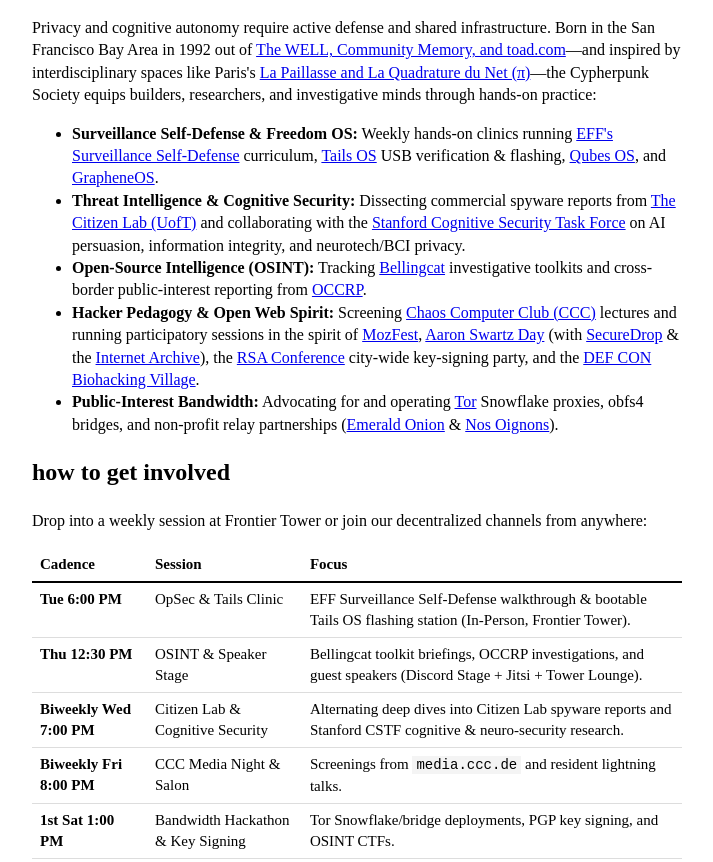
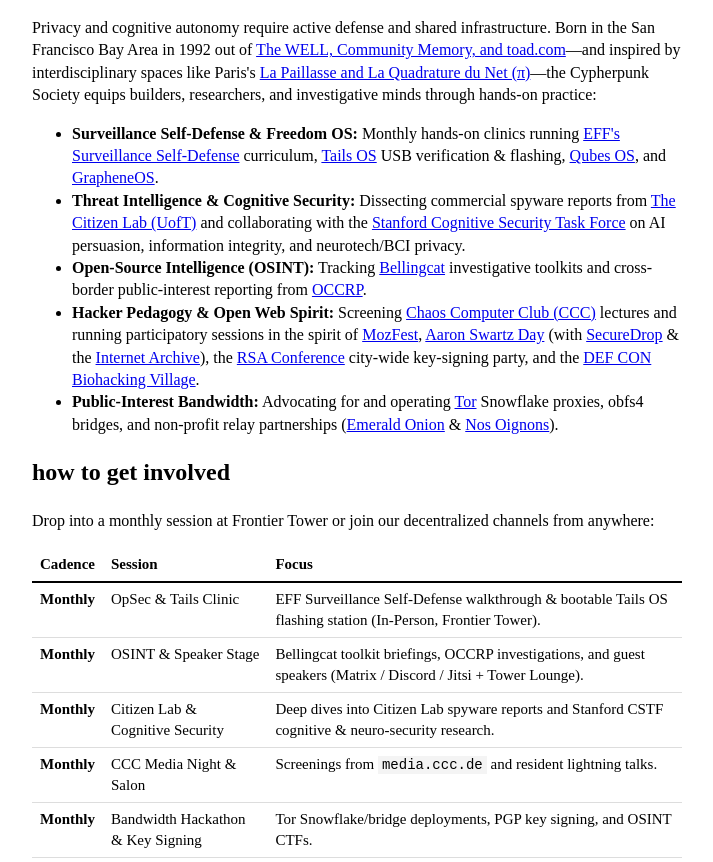
Before and after one commit to CypherpunkSociety/cypherpunksociety.org, a website: page public/index.html in a window 1280 px wide. Shown: the part 427-1289 px from the top of the page, without its empty margins (283-996 px from the left). Drawn offline with Linux system fonts and the light colour scheme.

Commit message:
Update event schedule cadence to monthly

```diff
--- a/public/index.html
+++ b/public/index.html
@@ -68,7 +68,7 @@
 	<h2>what we do</h2>
 	<p>Privacy and cognitive autonomy require active defense and shared infrastructure. Born in the San Francisco Bay Area in 1992 out of <a href="/docs.html#lineage">The WELL, Community Memory, and toad.com</a>—and inspired by interdisciplinary spaces like Paris's <a href="/docs.html#lineage">La Paillasse and La Quadrature du Net (&pi;)</a>—the Cypherpunk Society equips builders, researchers, and investigative minds through hands-on practice:</p>
 	<ul>
-		<li><strong>Surveillance Self-Defense &amp; Freedom OS:</strong> Weekly hands-on clinics running <a href="https://ssd.eff.org/">EFF's Surveillance Self-Defense</a> curriculum, <a href="https://tails.net/">Tails OS</a> USB verification &amp; flashing, <a href="https://www.qubes-os.org/">Qubes OS</a>, and <a href="https://grapheneos.org/">GrapheneOS</a>.</li>
+		<li><strong>Surveillance Self-Defense &amp; Freedom OS:</strong> Monthly hands-on clinics running <a href="https://ssd.eff.org/">EFF's Surveillance Self-Defense</a> curriculum, <a href="https://tails.net/">Tails OS</a> USB verification &amp; flashing, <a href="https://www.qubes-os.org/">Qubes OS</a>, and <a href="https://grapheneos.org/">GrapheneOS</a>.</li>
 		<li><strong>Threat Intelligence &amp; Cognitive Security:</strong> Dissecting commercial spyware reports from <a href="https://citizenlab.ca/">The Citizen Lab (UofT)</a> and collaborating with the <a href="https://hai.stanford.edu/">Stanford Cognitive Security Task Force</a> on AI persuasion, information integrity, and neurotech/BCI privacy.</li>
 		<li><strong>Open-Source Intelligence (OSINT):</strong> Tracking <a href="https://www.bellingcat.com/">Bellingcat</a> investigative toolkits and cross-border public-interest reporting from <a href="https://www.occrp.org/">OCCRP</a>.</li>
 		<li><strong>Hacker Pedagogy &amp; Open Web Spirit:</strong> Screening <a href="https://media.ccc.de/">Chaos Computer Club (CCC)</a> lectures and running participatory sessions in the spirit of <a href="https://www.mozillafoundation.org/en/festival/">MozFest</a>, <a href="https://www.aaronswartzday.org/">Aaron Swartz Day</a> (with <a href="https://securedrop.org/">SecureDrop</a> &amp; the <a href="https://archive.org/">Internet Archive</a>), the <a href="https://www.rsaconference.com/">RSA Conference</a> city-wide key-signing party, and the <a href="https://www.defconbiohackingvillage.org/">DEF CON Biohacking Village</a>.</li>
@@ -76,7 +76,7 @@
 	</ul>
 
 	<h2>how to get involved</h2>
-	<p>Drop into a weekly session at Frontier Tower or join our decentralized channels from anywhere:</p>
+	<p>Drop into a monthly session at Frontier Tower or join our decentralized channels from anywhere:</p>
 
 	<table>
 		<thead>
@@ -88,27 +88,27 @@
 		</thead>
 		<tbody>
 			<tr>
-				<td><strong>Tue 6:00 PM</strong></td>
+				<td><strong>Monthly</strong></td>
 				<td>OpSec &amp; Tails Clinic</td>
 				<td>EFF Surveillance Self-Defense walkthrough &amp; bootable Tails OS flashing station (In-Person, Frontier Tower).</td>
 			</tr>
 			<tr>
-				<td><strong>Thu 12:30 PM</strong></td>
+				<td><strong>Monthly</strong></td>
 				<td>OSINT &amp; Speaker Stage</td>
-				<td>Bellingcat toolkit briefings, OCCRP investigations, and guest speakers (Discord Stage + Jitsi + Tower Lounge).</td>
+				<td>Bellingcat toolkit briefings, OCCRP investigations, and guest speakers (Matrix / Discord / Jitsi + Tower Lounge).</td>
 			</tr>
 			<tr>
-				<td><strong>Biweekly Wed 7:00 PM</strong></td>
+				<td><strong>Monthly</strong></td>
 				<td>Citizen Lab &amp; Cognitive Security</td>
-				<td>Alternating deep dives into Citizen Lab spyware reports and Stanford CSTF cognitive &amp; neuro-security research.</td>
+				<td>Deep dives into Citizen Lab spyware reports and Stanford CSTF cognitive &amp; neuro-security research.</td>
 			</tr>
 			<tr>
-				<td><strong>Biweekly Fri 8:00 PM</strong></td>
+				<td><strong>Monthly</strong></td>
 				<td>CCC Media Night &amp; Salon</td>
 				<td>Screenings from <code>media.ccc.de</code> and resident lightning talks.</td>
 			</tr>
 			<tr>
-				<td><strong>1st Sat 1:00 PM</strong></td>
+				<td><strong>Monthly</strong></td>
 				<td>Bandwidth Hackathon &amp; Key Signing</td>
 				<td>Tor Snowflake/bridge deployments, PGP key signing, and OSINT CTFs.</td>
 			</tr>
--- a/public/pgp.txt
+++ b/public/pgp.txt
@@ -1,3 +1,3 @@
 # Cypherpunk Society @ Frontier Tower — Public Key Directory
 # Contact: contact@cypherpunksociety.org
-# Verify in person at weekly Tuesday OpSec & Tails Clinics (Frontier Tower, 995 Market St, San Francisco)
+# Verify in person at monthly OpSec & Tails Clinics (Frontier Tower, 995 Market St, San Francisco)
```
Also changed, not shown: public/start.html (+3 -3 lines), README.md.
